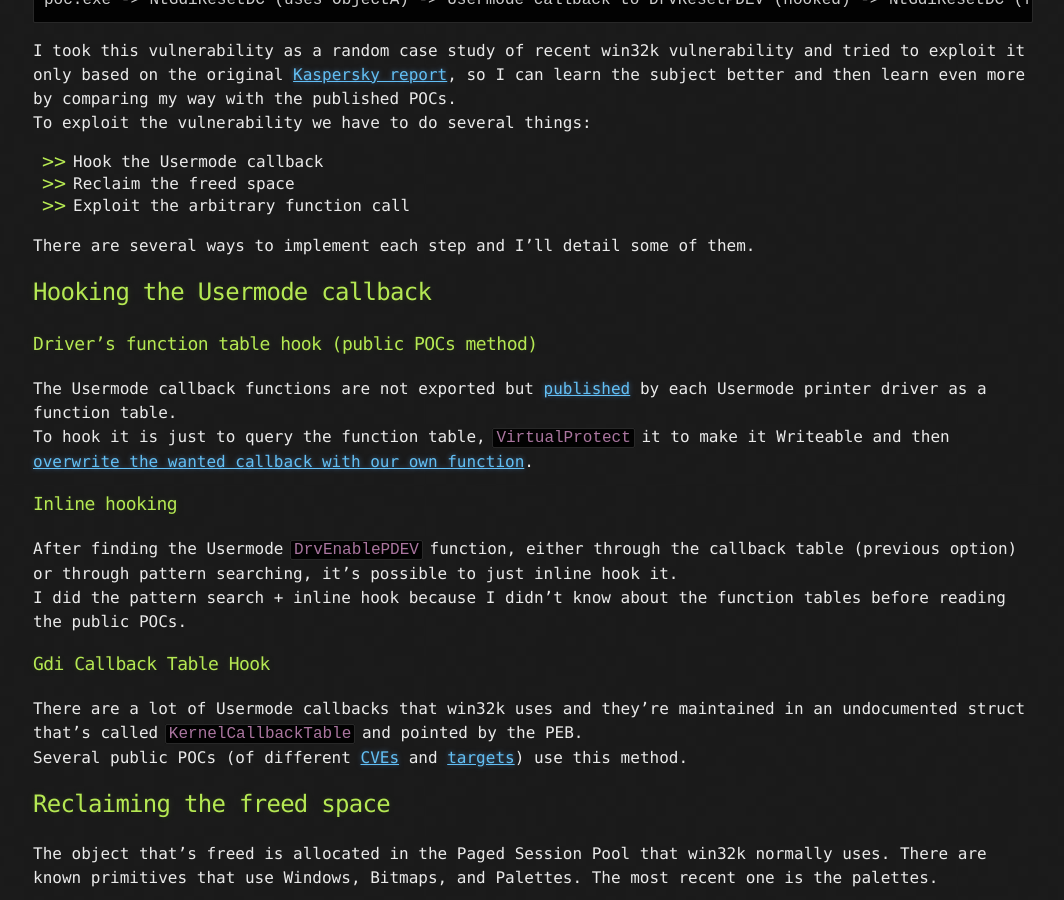
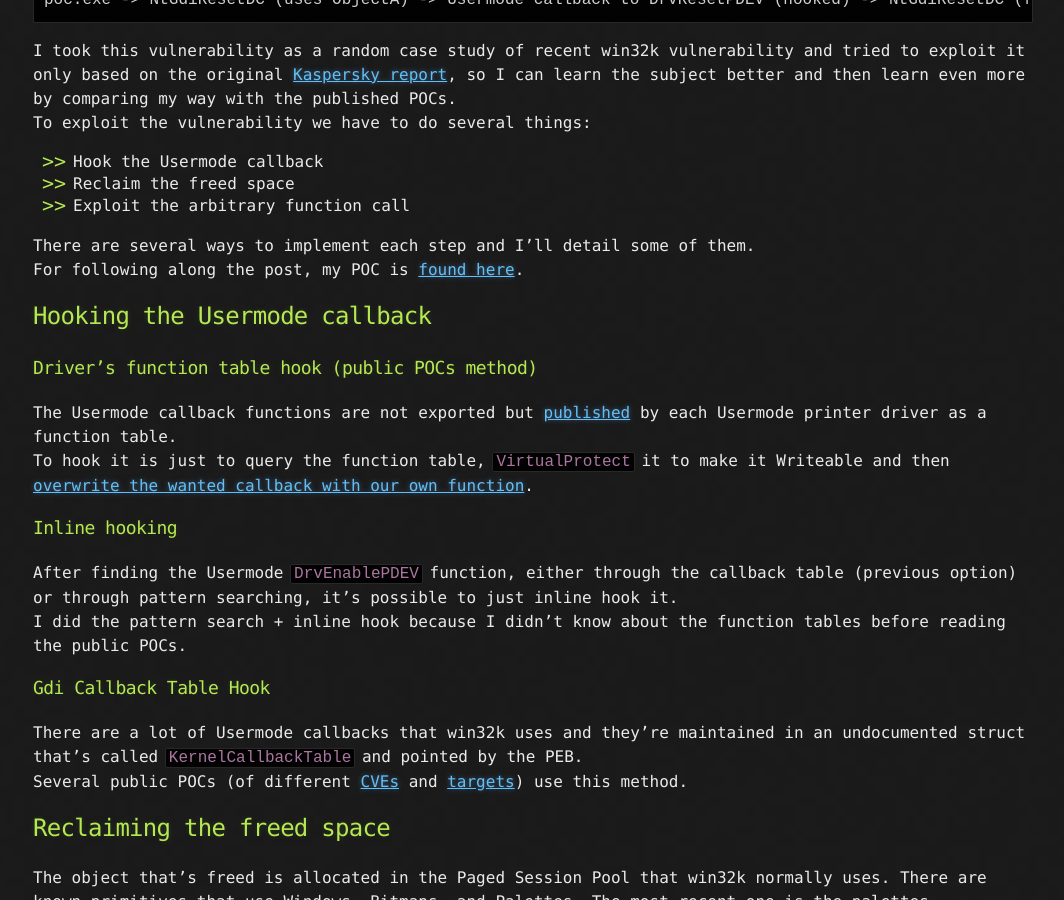
Before and after one commit to Kristal-g/kristal-g.github.io, a Jekyll site: the page built from _posts/2021-11-05-CVE-2021-40449_POC.md, in a window 1280 px wide and 900 px high, scrolled down 579 px. Shown: the whole window, without its empty margins (107-1171 px from the left). Built offline with Jekyll 4.4.1, drawn with Linux system fonts in a browser that asks for light colours; some of the changed text lies outside the part shown.

Commit message:
added code link

```diff
--- a/_posts/2021-11-05-CVE-2021-40449_POC.md
+++ b/_posts/2021-11-05-CVE-2021-40449_POC.md
@@ -17,7 +17,7 @@ The [vulnerability](https://msrc.microsoft.com/update-guide/vulnerability/CVE-20
 It depends on a unique mechanism that the graphics system uses which is called [Usermode Callbacks](https://cs.uno.edu/~dbilar/BH-US-2011/materials/Mandt/BH_US_11_Mandt_win32k_WP.pdf) - a way for the kernel to call usermode functions.
 
 In this case, during a `NtGdiResetDC` syscall, it calls several Usermode functions.
-If during the first Usermode callback you call `NtGdiResetDC` again, it frees the object that the   original call operates on.
+If during the first Usermode callback you call `NtGdiResetDC` again, it frees the object that the original call operates on.
 To abuse this UAF we can reclaim the memory of the freed object during the Usermode callback using a spray primitive.
 
 The call stack during the free basically looks like that:
@@ -32,6 +32,7 @@ To exploit the vulnerability we have to do several things:
 * Exploit the arbitrary function call
 
 There are several ways to implement each step and I'll detail some of them.
+For following along the post, my POC is [found here](https://github.com/Kristal-g/CVE-2021-40449_poc).
 
 ## Hooking the Usermode callback
 ### Driver's function table hook (public POCs method)
@@ -124,6 +125,7 @@ More info about the shellcode is in my previous post.
 _Note: For some reason the poc process crashes after the exploit. I didn't bother debugging it as it doesn't really matter (besides the Windows Error Reporting popup that [can be disabled beforehand](https://docs.microsoft.com/es-es/powershell/module/windowserrorreporting/disable-windowserrorreporting?view=windowsserver2019-ps&viewFallbackFrom=win10-ps)) as I'm elevating the parent process's token._
 
 ![](/assets/images/cve_2021_40449/exploit.jpg)
+[https://github.com/Kristal-g/CVE-2021-40449_poc](https://github.com/Kristal-g/CVE-2021-40449_poc)
 <br/>
 
 ## Conclusion
```
